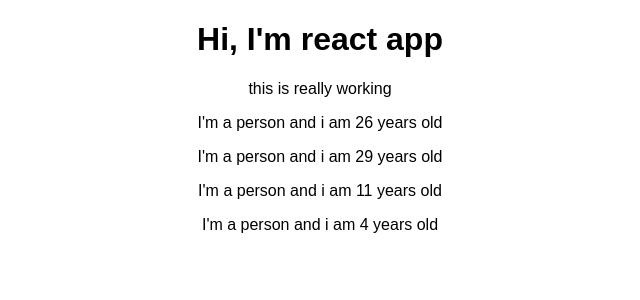
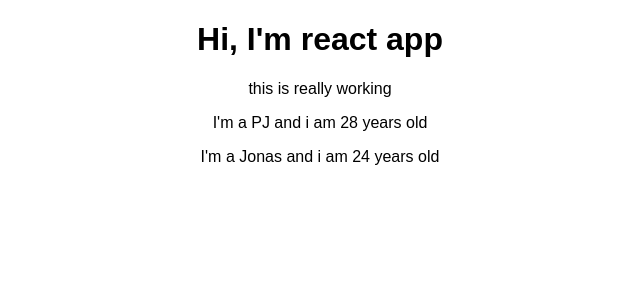
Before and after one commit to pjblitz86/ReactTrainingProjects, a React (Create React App) app in the folder udemy-max-tutorials/: page / in a window 1280 px wide. Shown: the top 300 px of the page, without its empty margins (320-960 px from the left). Built offline with nearby package versions, Linux system fonts and the light colour scheme.

Commit message:
inserting props

```diff
--- a/udemy-max-tutorials/src/App.js
+++ b/udemy-max-tutorials/src/App.js
@@ -8,10 +8,10 @@ class App extends Component {
       <div className="App">
         <h1>Hi, I'm react app</h1>
         <p>this is really working</p>
-        <Person />
-        <Person />
-        <Person />
-        <Person />
+        <Person name="PJ" age="28" />
+        <Person name="Jonas" age="24">
+          My Hobbies: racing
+        </Person>
       </div>
     );
     // other way - this is under the hood
--- a/udemy-max-tutorials/src/Person/Person.js
+++ b/udemy-max-tutorials/src/Person/Person.js
@@ -1,8 +1,12 @@
 import React from 'react';
 
 // functional component example with ES6 best practice
-const person = () => {
-  return <p>I'm a person and i am {Math.floor(Math.random() * 30)} years old</p>;
+const person = props => {
+  return (
+    <p>
+      I'm a {props.name} and i am {props.age} years old
+    </p>
+  );
 };
 
 export default person;
```
